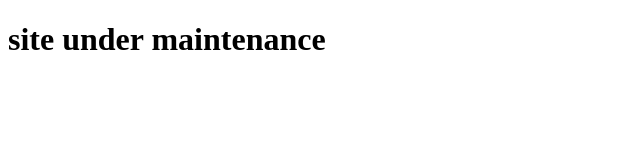
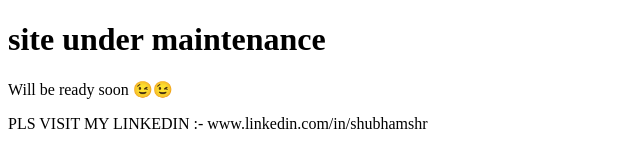
Before and after one commit to ShubhamShr123/shubhamshr123.github.io, a plain HTML site: page index.html in a window 1280 px wide. Shown: the whole page, without its empty margins (0-640 px from the left). Drawn offline with Linux system fonts and the light colour scheme.

Commit message:
added paras

```diff
--- a/index.html
+++ b/index.html
@@ -7,5 +7,7 @@
 </head>
 <body>
     <h1>site under maintenance</h1>
+    <p>Will be ready soon 😉😉</p>
+    <p>PLS VISIT MY LINKEDIN :- www.linkedin.com/in/shubhamshr</p>
 </body>
 </html>
```
